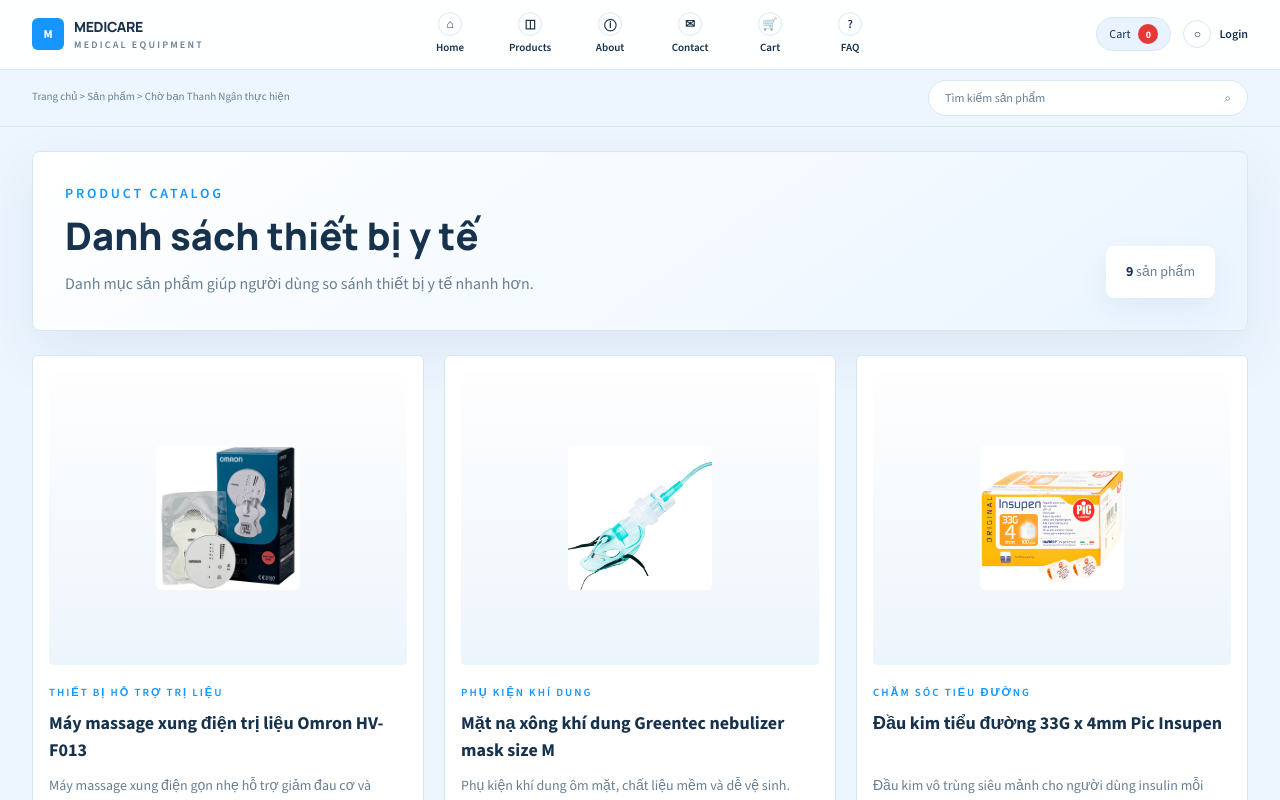
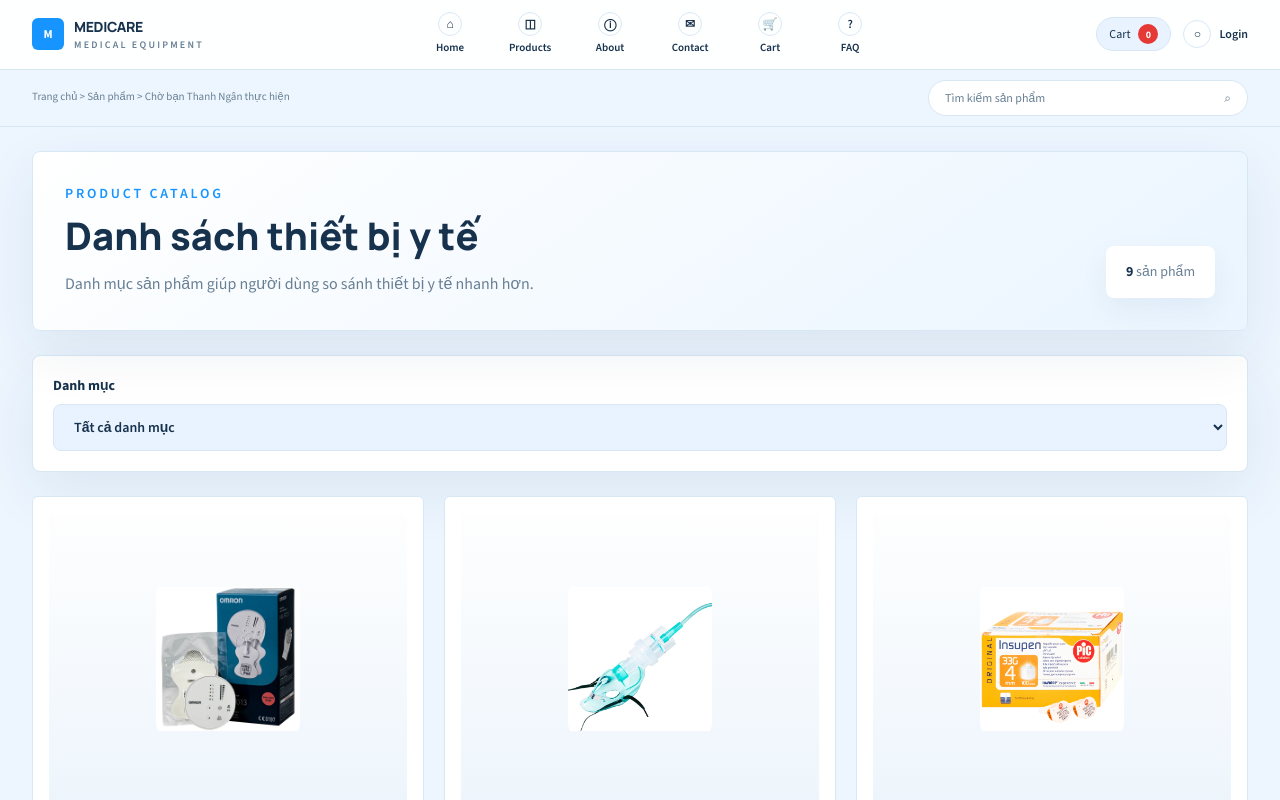
Before and after one commit to baohan24126067/nhom07_thietbiyte, a Next.js app: page /products in a window 1280 px wide. Shown: the top 800 px of the page. Built offline with nearby package versions, Linux system fonts and the light colour scheme.

Commit message:
feat: add thanh ngan category filter

```diff
--- a/app/products/page.tsx
+++ b/app/products/page.tsx
@@ -1,11 +1,29 @@
+ "use client";
+
+import { useMemo, useState } from "react";
 import { ProductCard } from "@/components/product-card";
 import catalogProducts from "@/lib/catalog-products.json";
 import { products } from "@/lib/products";
 
 export default function ProductsPage() {
-  const visibleProducts = products.filter((product) =>
-    catalogProducts.some((catalogProduct) => catalogProduct.id === product.id),
+  const [categoryFilter, setCategoryFilter] = useState("all");
+
+  const categories = useMemo(
+    () => Array.from(new Set(catalogProducts.map((product) => product.category))),
+    [],
   );
+
+  const visibleProducts = useMemo(() => {
+    const allowedIds = new Set(
+      catalogProducts
+        .filter(
+          (product) => categoryFilter === "all" || product.category === categoryFilter,
+        )
+        .map((product) => product.id),
+    );
+
+    return products.filter((product) => allowedIds.has(product.id));
+  }, [categoryFilter]);
 
   return (
     <div className="mx-auto w-full max-w-7xl px-4 pb-20 pt-6 sm:px-6 lg:px-8">
@@ -29,6 +47,26 @@ export default function ProductsPage() {
         </div>
       </section>
 
+      <section className="mt-6 rounded-[8px] border border-[var(--color-line)] bg-white p-5 shadow-[0_20px_60px_rgba(17,57,95,0.08)]">
+        <label className="block">
+          <span className="mb-2 block text-sm font-bold text-[var(--color-ink)]">
+            Danh mục
+          </span>
+          <select
+            value={categoryFilter}
+            onChange={(event) => setCategoryFilter(event.target.value)}
+            className="w-full rounded-[8px] border border-[var(--color-line)] bg-[var(--color-brand-soft)] px-4 py-3 text-sm font-semibold text-[var(--color-ink)] outline-none transition focus:border-[var(--color-brand)]"
+          >
+            <option value="all">Tất cả danh mục</option>
+            {categories.map((category) => (
+              <option key={category} value={category}>
+                {category}
+              </option>
+            ))}
+          </select>
+        </label>
+      </section>
+
       <section className="mt-6 grid gap-5 md:grid-cols-2 xl:grid-cols-3">
         {visibleProducts.map((product, index) => (
           <div
```
